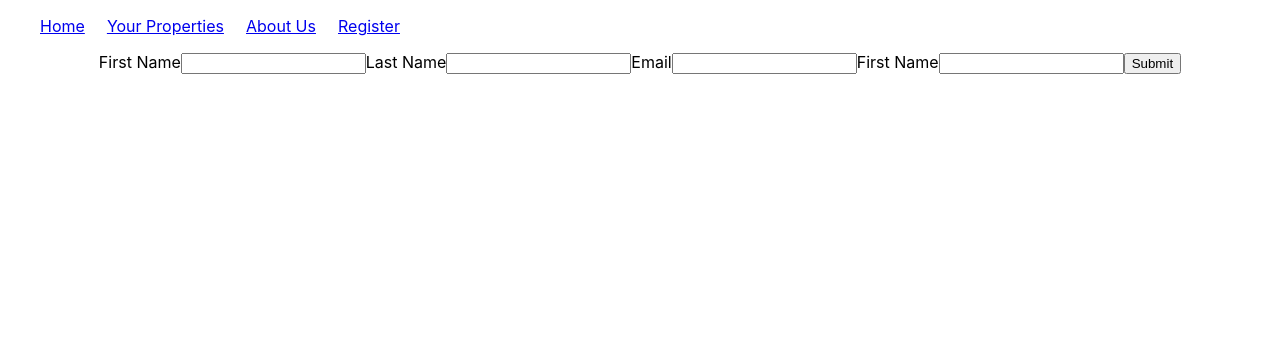
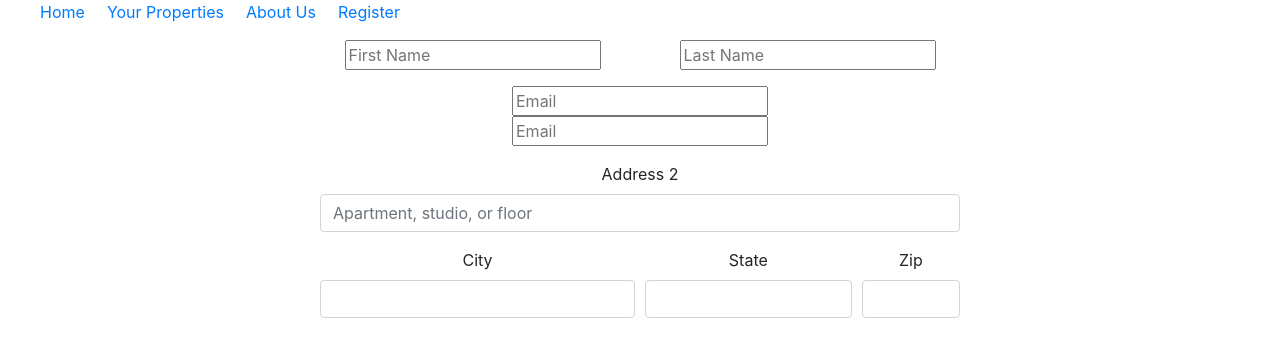
Before and after one commit to Build-Week-AirBnB-Optimal-Price/Front-end, a React (Create React App) app: page /register in a window 1280 px wide. Shown: the top 356 px of the page. Built offline with nearby package versions, Linux system fonts and the light colour scheme.

Commit message:
added styling and refactored code for register

```diff
--- a/package.json
+++ b/package.json
@@ -7,12 +7,16 @@
     "@testing-library/jest-dom": "^4.2.4",
     "@testing-library/react": "^9.3.2",
     "@testing-library/user-event": "^7.1.2",
+    "axios": "^0.19.0",
     "bootstrap": "^4.4.1",
+    "formik": "^2.0.8",
     "react": "^16.12.0",
     "react-dom": "^16.12.0",
     "react-router-dom": "^5.1.2",
     "react-scripts": "3.3.0",
-    "styled-components": "^4.4.1"
+    "reactstrap": "^8.2.0",
+    "styled-components": "^4.4.1",
+    "yup": "^0.28.0"
   },
   "scripts": {
     "start": "react-scripts start",
--- a/src/App.css
+++ b/src/App.css
@@ -36,3 +36,9 @@
     transform: rotate(360deg);
   }
 }
+
+.login-form {
+  width: 50%;
+  margin: 0 auto;
+
+}
--- a/src/App.js
+++ b/src/App.js
@@ -1,6 +1,6 @@
 import React from "react";
 import "./App.css";
-import { Route, Link } from "react-router-dom";
+import { Route } from "react-router-dom";
 
 //components
 import Header from "./components/Header.js";
--- a/src/components/LandingPage.js
+++ b/src/components/LandingPage.js
@@ -19,6 +19,7 @@ const LandingPage = props => {
           src="https://image.flaticon.com/icons/png/512/1089/1089317.png"
           height="50"
           width="50"
+          alt=""
         />
         <p>Add a property</p>
       </div>
--- a/src/components/Register.js
+++ b/src/components/Register.js
@@ -1,74 +1,151 @@
-// first_name
-// last_name
-// email
-// user_name
+import React, { useState, useEffect } from "react";
+import { withFormik, Form, Field } from "formik";
+import {
+    Col, Row, Button, FormGroup, Label, Input
+} from 'reactstrap';
+import * as Yup from "yup";
+import axios from "axios";
 
-import React, { useState } from 'react';
+const LoginForm = ({ values, errors, touched, status }) => {
+    console.log("values", values);
+    console.log("errors", errors);
+    console.log("touched", touched);
 
+    const [users, setUsers] = useState([]);
 
-const Register = () => {
-    const [register, setRegister] = useState({
-        first_name: "",
-        last_name: "",
-        email: "",
-        user_name: ""
-    })
-
-    const handleChanges = event => {
-        setRegister({ ...register, [event.target.name]: event.target.value })
-    };
-    const addNewRegister = () => {
-        return
-    }
-
-    const submitForm = event => {
-        event.preventDefault();
-        console.log(register.first_name);
-        console.log(register.last_name);
-        console.log(register.email);
-        console.log(register.user_name);
-
-        addNewRegister({ first_name: "", last_name: "", email: "", user_name: "" })
-    }
-    console.log("register state", register);
+    useEffect(() => {
+        console.log("Status has changed!", status);
+        status && setUsers(users => [...users, status]);
+    }, [status]);
 
     return (
-        <form onSubmit={submitForm}>
-            <label htmlFor="first_name">First Name</label>
-            <input
-                id="first_name"
+        <div className="login-form">
+            <Form>
+                {/* <Field
                     type="text"
                     name="first_name"
-                onChange={handleChanges}
-                value={register.first_name}
+                    placeholder="First Name"
                 />
-            <label htmlFor="last_name">Last Name</label>
-            <input
-                id="last_name"
+                {touched.first_name && errors.first_name && (
+                    <p className="errors">{errors.first_name}</p>
+                )}
+                <Field
                     type="text"
                     name="last_name"
-                onChange={handleChanges}
-                value={register.last_name}
+                    placeholder="Last Name"
                 />
-            <label htmlFor="email">Email</label>
-            <input
-                id="email"
+                {touched.last_name && errors.last_name && (
+                    <p className="errors">{errors.last_name}</p>
+                )}
+                <Field
+                    type="email"
+                    name="email"
+                    placeholder="Email"
+                />
+                {touched.email && errors.email && (
+                    <p className="errors">{errors.email}</p>
+                )}
+                <Field
+                    type="text"
+                    name="user_name"
+                    placeholder="Username"
+                />
+                {touched.username && errors.username && (
+                    <p className="errors">{errors.username}</p>
+                )}
+
+                <button type="submit">Submit</button> */}
+
+                <Row>
+                    <Col md={6}>
+                        <FormGroup>
+                            <Field
+                                type="text"
+                                name="first_name"
+                                placeholder="First Name"
+                            />
+
+                        </FormGroup>
+                    </Col>
+                    <Col md={6}>
+                        <FormGroup>
+                            <Field
+                                type="text"
+                                name="last_name"
+                                placeholder="Last Name"
+                            />
+                        </FormGroup>
+                    </Col>
+                </Row>
+                <Row>
+                    <Col md={12}>
+                        <Field
                             type="text"
                             name="email"
-                onChange={handleChanges}
-                value={register.email}
+                            placeholder="Email"
                         />
-            <label htmlFor="user_name">First Name</label>
-            <input
-                id="user_name"
+                    </Col>
+                </Row>
+                <FormGroup>
+                    <Field
                         type="text"
-                name="user_name"
-                onChange={handleChanges}
-                value={register.user_name}
+                        name="email"
+                        placeholder="Email"
                     />
-            <button type="submit">Submit</button>
-        </form>
+                </FormGroup>
+                <FormGroup>
+                    <Label for="exampleAddress2">Address 2</Label>
+                    <Input type="text" name="address2" id="exampleAddress2" placeholder="Apartment, studio, or floor" />
+                </FormGroup>
+                <Row form>
+                    <Col md={6}>
+                        <FormGroup>
+                            <Label for="exampleCity">City</Label>
+                            <Input type="text" name="city" id="exampleCity" />
+                        </FormGroup>
+                    </Col>
+                    <Col md={4}>
+                        <FormGroup>
+                            <Label for="exampleState">State</Label>
+                            <Input type="text" name="state" id="exampleState" />
+                        </FormGroup>
+                    </Col>
+                    <Col md={2}>
+                        <FormGroup>
+                            <Label for="exampleZip">Zip</Label>
+                            <Input type="text" name="zip" id="exampleZip" />
+                        </FormGroup>
+                    </Col>
+                </Row>
+
+            </Form>
+        </div>
     )
 }
 
-export default Register;
+const FormikLoginForm = withFormik({
+    mapPropsToValues(props) {
+        return {
+            username: props.username || "",
+            password: props.password || "",
+        };
+    },
+    validationSchema: Yup.object().shape({
+        username: Yup.string().required(),
+        password: Yup.string().required(),
+    }),
+
+    handleSubmit(values, { setStatus, resetForm }) {
+        console.log("submitting", values);
+        axios
+            .post("https://optimal-airbnb-pricing-api.herokuapp.com/login", values)
+            .then(res => {
+                console.log("success", res);
+                setStatus(res.data);
+                resetForm();
+            })
+            .catch(err => console.log(err.res));
+    }
+})(LoginForm);
+
+export default FormikLoginForm;
--- a/src/index.js
+++ b/src/index.js
@@ -3,6 +3,8 @@ import ReactDOM from "react-dom";
 import "./index.css";
 import App from "./App";
 import { BrowserRouter as Router } from "react-router-dom";
+import 'bootstrap/dist/css/bootstrap.min.css';
+
 
 ReactDOM.render(
   <Router>
```
Also changed, not shown: 1 other file (tests, documents, lock files or other folders). Lines whose indentation alone changed are shown as unchanged.
